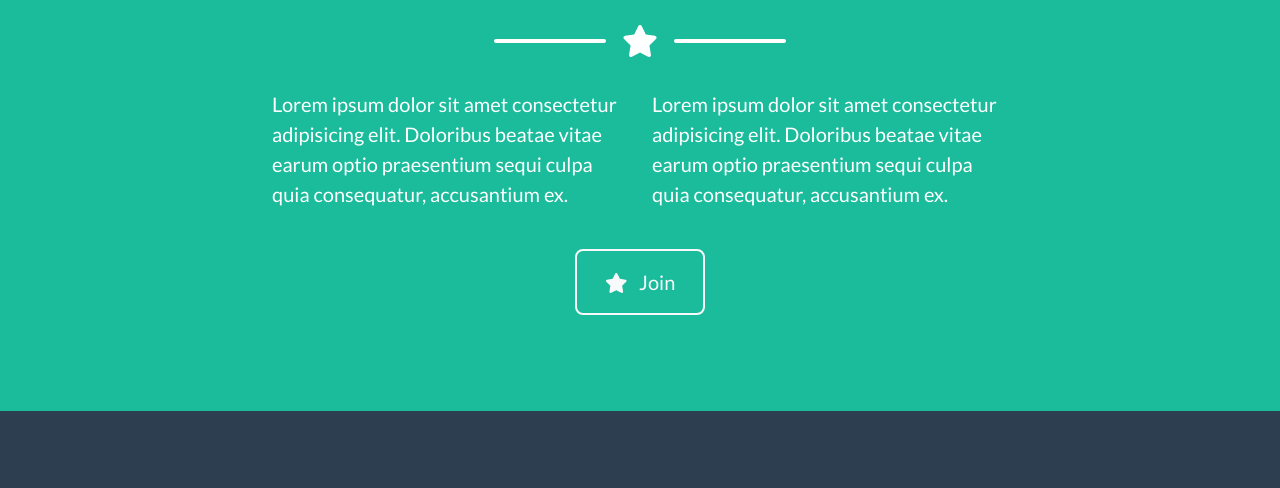
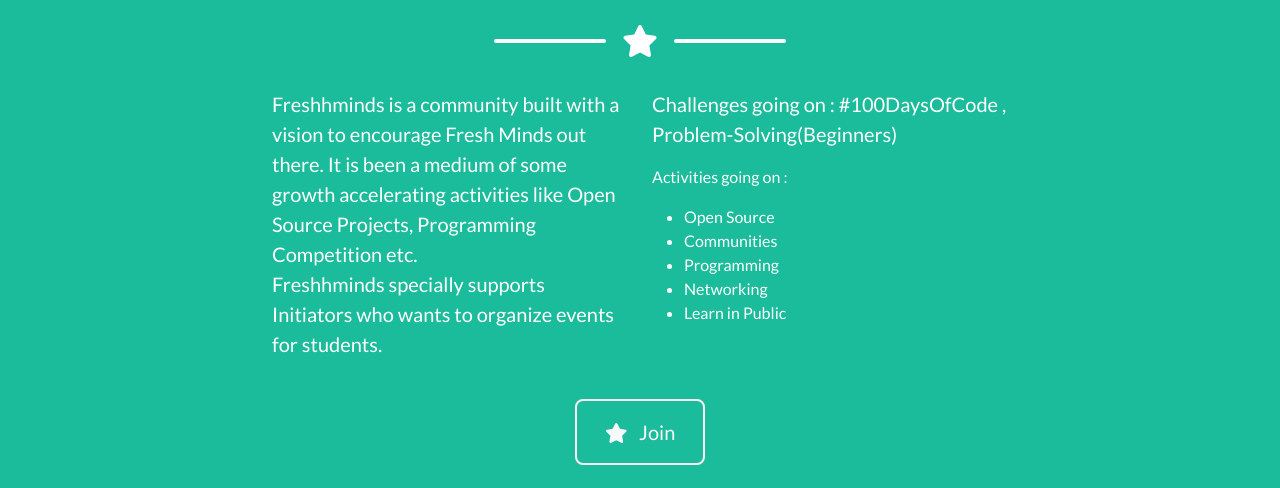
Before and after one commit to SavanSutariya/FreshhMinds, a plain HTML site: page index.html in a window 1280 px wide. Shown: the part 1737-2225 px from the top of the page. Drawn offline with nearby package versions, Linux system fonts and the light colour scheme.

Commit message:
About content added

```diff
--- a/index.html
+++ b/index.html
@@ -132,8 +132,24 @@
                 </div>
                 <!-- About Section Content-->
                 <div class="row">
-                    <div class="col-lg-4 ms-auto"><p class="lead">Lorem ipsum dolor sit amet consectetur adipisicing elit. Doloribus beatae vitae earum optio praesentium sequi culpa quia consequatur, accusantium ex.</p></div>
-                    <div class="col-lg-4 me-auto"><p class="lead">Lorem ipsum dolor sit amet consectetur adipisicing elit. Doloribus beatae vitae earum optio praesentium sequi culpa quia consequatur, accusantium ex.</p></div>
+                    <div class="col-lg-4 ms-auto">
+                        <p class="lead">Freshhminds is a community built with a vision to encourage Fresh Minds out there.
+                            It is been a medium of some growth accelerating activities like Open Source Projects,
+                            Programming Competition etc.<br>Freshhminds specially supports Initiators who wants to organize
+                            events for students.
+                        </p>
+                    </div>
+                    <div class="col-lg-4 me-auto">
+                        <p class="lead">Challenges going on : #100DaysOfCode , Problem-Solving(Beginners)</p>
+                        <p>Activities going on : </p>
+                        <ul>
+                            <li>Open Source</li>
+                            <li>Communities</li>
+                            <li>Programming</li>
+                            <li>Networking</li>
+                            <li>Learn in Public</li>
+                        </ul>
+                    </div>
                 </div>
                 <!-- About Section Button-->
                 <div class="text-center mt-4">
```
